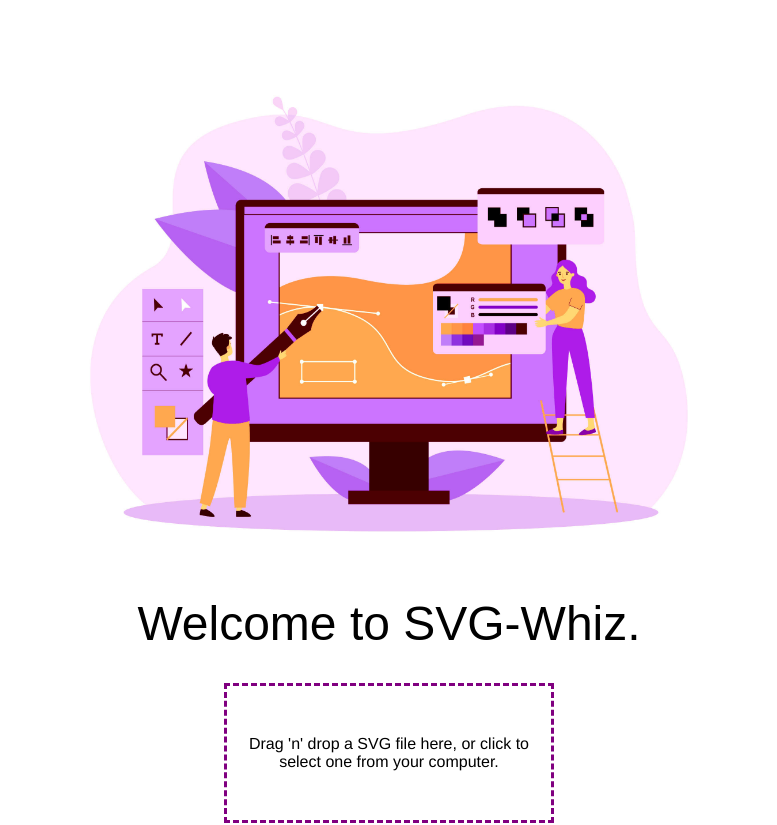
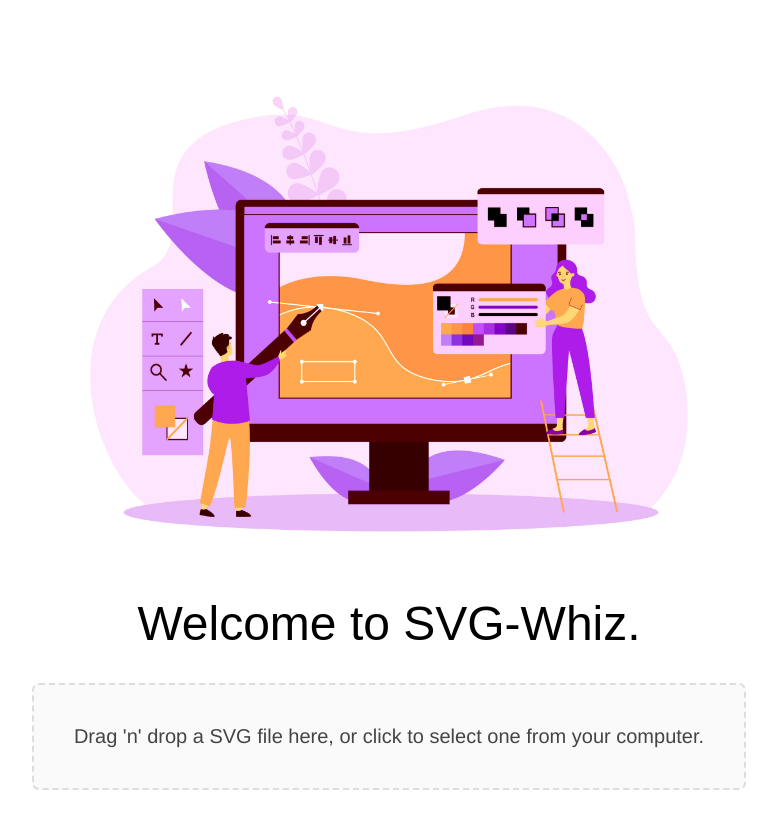
Before and after one commit to cjboco/svg-whiz, a Next.js app: page / in a window 1280 px wide. Shown: the top 825 px of the page, without its empty margins (251-1028 px from the left). Built offline with nearby package versions, Linux system fonts and the light colour scheme; a web font is replaced by a local one.

Commit message:
restyled dropbox area

```diff
--- a/components/Dropzone.js
+++ b/components/Dropzone.js
@@ -1,27 +1,80 @@
 import { useDropzone } from 'react-dropzone';
+import { Primary } from '../components/Colors';
+import styled from 'styled-components';
+
+const getColor = (props) => {
+  if (props.isDragAccept) {
+    return `${Primary()}`;
+  }
+  if (props.isDragReject) {
+    return '#ff1744';
+  }
+  if (props.isDragActive) {
+    return `${Primary()}`;
+  }
+  return '#ddd';
+};
+
+const getTextColor = (props) => {
+  if (props.isDragAccept || props.isDragActive) {
+    return `${Primary()}`;
+  }
+  return '#444';
+};
+
+const getBGColor = (props) => {
+  if (props.isDragAccept || props.isDragActive) {
+    return `${Primary('light', 0.1)}`;
+  }
+  return '#fafafa';
+};
+
+const Container = styled.div`
+  display: block;
+  width: 100%;
+  padding: 40px;
+  border-width: 2px;
+  border-radius: 7px;
+  border-color: ${(props) => getColor(props)};
+  border-style: dashed;
+  background-color: ${(props) => getBGColor(props)};
+  color: ${(props) => getTextColor(props)};
+  outline: none;
+  transition: border 0.15s ease-in-out;
+  font-size: 1.25rem;
+
+  div {
+    width: 100%;
+  }
+`;
 
 const Dropzone = ({ onDrop, accept, isHidden = false }) => {
   // Initializing useDropzone hooks with options
-  const { getRootProps, getInputProps, isDragActive } = useDropzone({
+  const {
+    getRootProps,
+    getInputProps,
+    isDragActive,
+    isFocused,
+    isDragAccept,
+    isDragReject,
+  } = useDropzone({
     onDrop,
     accept,
   });
 
   return (
     <div style={isHidden ? { display: 'none' } : { display: 'block' }}>
-      <div className='dropzone-div' {...getRootProps()}>
-        <input className='dropzone-input' {...getInputProps()} />
-        <div className='text-center'>
-          {isDragActive ? (
-            <p className='dropzone-content'>Release to drop the files here</p>
-          ) : (
-            <p className='dropzone-content'>
-              Drag &apos;n&apos; drop a SVG file here, or click to select one
-              from your computer.
-            </p>
-          )}
-        </div>
-      </div>
+      <Container {...getRootProps({ isFocused, isDragAccept, isDragReject })}>
+        <input {...getInputProps()} />
+        {isDragActive ? (
+          <div className='text-center'>Release to drop the files here</div>
+        ) : (
+          <div className='text-center'>
+            Drag &apos;n&apos; drop a SVG file here, or click to select one from
+            your computer.
+          </div>
+        )}
+      </Container>
     </div>
   );
 };
--- a/package.json
+++ b/package.json
@@ -10,16 +10,13 @@
     "build-storybook": "build-storybook -s public"
   },
   "dependencies": {
-    "canvg": "^4.0.0",
     "color": "^4.2.3",
-    "cuid": "^2.1.8",
     "next": "12.1.5",
     "prop-types": "^15.8.1",
     "react": "^17.0.2",
     "react-dom": "^17.0.2",
     "react-dropzone": "^12.0.5",
     "spinners-react": "^1.0.7",
-    "storybook": "^6.4.22",
     "styled-components": "^5.3.5"
   },
   "devDependencies": {
@@ -47,6 +44,7 @@
     "eslint-plugin-storybook": "^0.5.10",
     "prettier": "^2.6.2",
     "react-icons": "^4.3.1",
+    "storybook": "^6.4.22",
     "storybook-addon-next": "^1.6.2"
   }
 }
--- a/styles/globals.css
+++ b/styles/globals.css
@@ -23,25 +23,3 @@
 * {
   box-sizing: border-box;
 }
-
-.dropzone-div {
-  display: flex;
-  align-items: center;
-  justify-content: center;
-  width: 60%;
-  height: 140px;
-  text-align: center;
-  padding: 20px;
-  border: 3px purple dashed;
-  margin: auto;
-}
-
-.dropzone-div div,
-.dropzone-div p,
-.dropzone-content {
-  display: flex !important;
-  align-items: center;
-  justify-content: center;
-  width: 100% !important;
-  height: 100% !important;
-}
```
Also changed, not shown: 1 other file (tests, documents, lock files or other folders).
